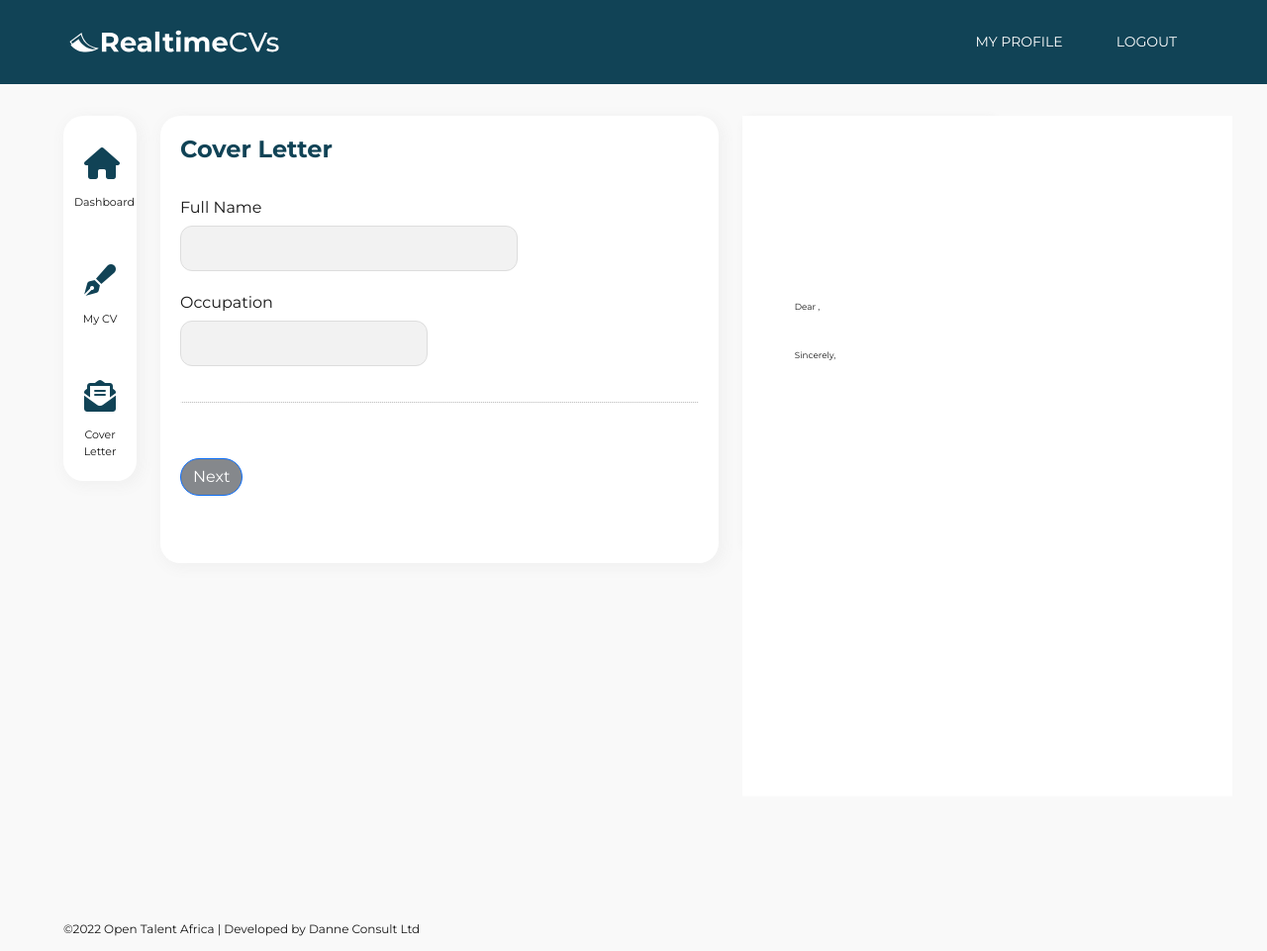
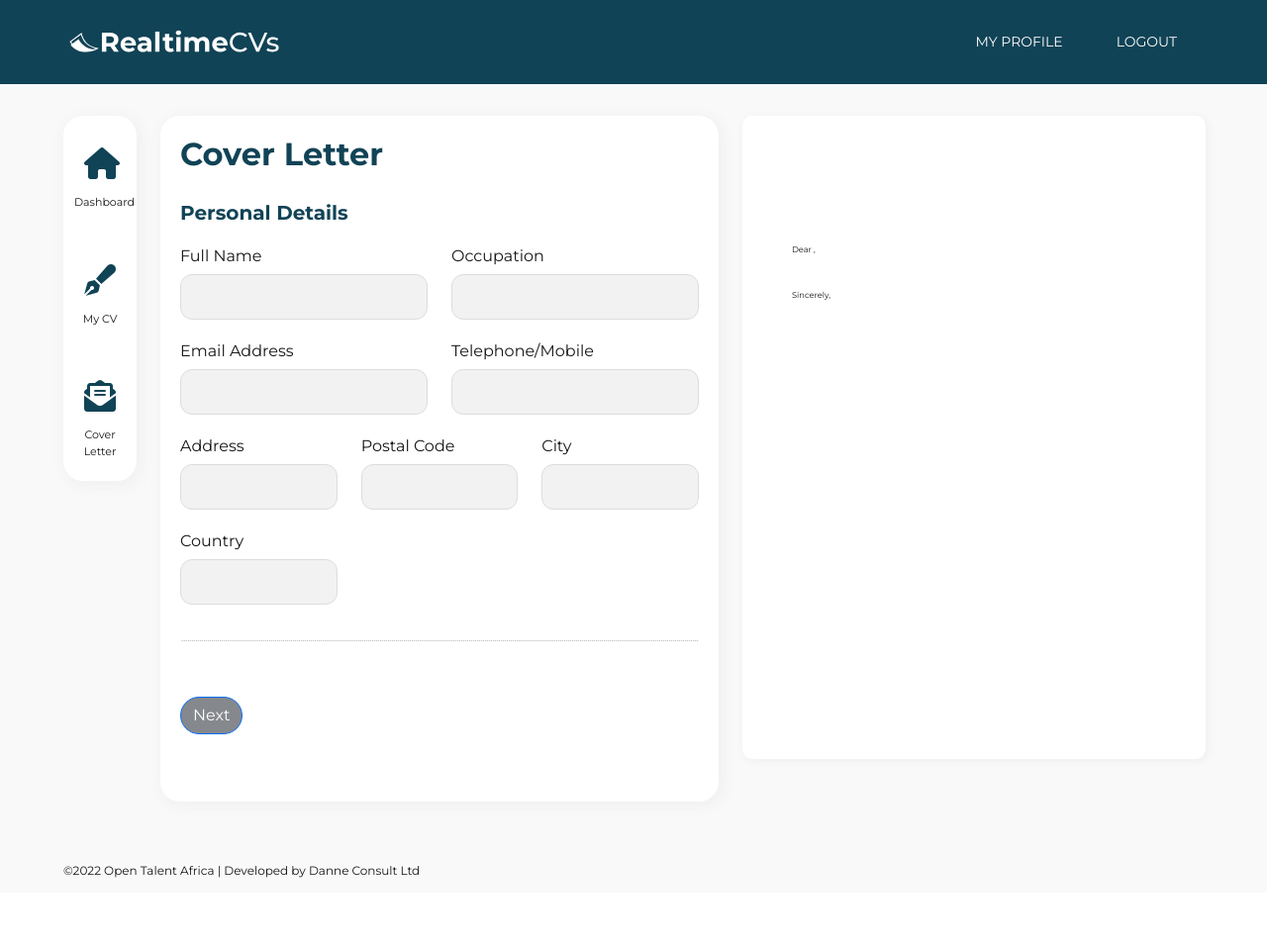
Before and after one commit to Danne-Consult/CV-Builder, a PHP site: page /coverletter.php in a window 1280 px wide. Shown: the whole page at 99% size. After the commit the page ends 887 px from the top, so only its background shows below. Run offline with PHP 8.4, Linux system fonts and the light colour scheme; some libraries are stand-ins or nearby versions.

Commit message:
Added new cover letter fields

```diff
--- a/assets/css/style.css
+++ b/assets/css/style.css
@@ -77,7 +77,7 @@
 h1 {font-size: 50px;}
 h2 {font-size: 36px;}
 h3 {font-size: 32px;}
-h4 {font-size: 24px;}
+h4 {font-size: 20px;}
 h5 {font-size: 18px;}
 h6 {font-size: 17px;}
 
@@ -302,10 +302,11 @@
 }
 
 .workbx .workarea{background-color:var(--white); border-radius:20px; box-shadow: #f1f1f1 3px 3px 13px 3px; width:100%; margin-bottom:3em; padding: 20px;}
-.scrollwork{overflow-x: hidden; max-height: 87vh; overflow-y: visible;}
+.scrollwork{}
 .scrollwork::-webkit-scrollbar { display: none;}
 
-.cvresized{position: relative;  background-color: var(--white);  border-radius: 20px;  box-shadow: #f1f1f1 3px 3px 13px 3px;  transform: scale(0.55);  transform-origin: 0 0;  height: 100vh; }
+.cvresized{ position: absolute; background-color: var(--white);  border-radius: 20px;  box-shadow: #f1f1f1 3px 3px 13px 3px;  transform: scale(0.52);  transform-origin: 0 0;  height: fit-content;  float: left;  overflow: scroll;}
+.cvresized::-webkit-scrollbar { display: none;}
 
 .collcont { display: none; }
 
@@ -346,7 +347,7 @@
   }
 
 
-.sectionholder .section h4{margin:1em 0;}
+.sectionholder .section h4{margin: 1em 0;}
 
 .paginationbx{float:left; width:100%; position:relative;}
 .paginationbx .nextprevbtn{ padding:10px 15px; background-color: #feed40; margin-right: 5px;}
--- a/assets/js/cover.js
+++ b/assets/js/cover.js
@@ -2,7 +2,9 @@
 const occupation = document.getElementById("occupation");
 const email = document.getElementById("email");
 const tel = document.getElementById("tel");
+const caddressbx = document.getElementById("caddressbx");
 const address = document.getElementById("address");
+const postalcode = document.getElementById("postalcode");
 const city = document.getElementById("city");
 const country = document.getElementById("country");
 const website = document.getElementById("website");
@@ -14,6 +16,9 @@
 const recipient = document.getElementById("recipient");
 const company = document.getElementById("company");
 const companyaddress = document.getElementById("companyaddress");
+const companycity = document.getElementById("companycity");
+const companycountry = document.getElementById("companycountry");
+
 const ref = document.getElementById("ref");
 const coverbody = document.getElementById("coverbody");
 
@@ -23,6 +28,7 @@
 const cemail = document.getElementById("cemail");
 const ctel = document.getElementById("ctel");
 const caddress = document.getElementById("caddress");
+const cpostalcode = document.getElementById("cpostalcode");
 const ccity = document.getElementById("ccity");
 const ccountry = document.getElementById("ccountry");
 
@@ -35,6 +41,9 @@
 const crecipient = document.getElementById("crecipient");
 const ccompany = document.getElementById("ccompany");
 const ccomaddress = document.getElementById("ccomaddress");
+const ccomcity = document.getElementById("ccomcity");
+const ccomountry = document.getElementById("ccomountry");
+
 const cref = document.getElementById("cref");
 const cbody = document.getElementById("cbody");
 
@@ -55,7 +64,8 @@
 
 email.addEventListener('keyup', function(){if(email.value==""){cemail.style.display="none";}else{cemail.style.display="block"; cemail.innerHTML = email.value}});
 tel.addEventListener('keyup', function(){if(tel.value==""){ctel.style.display="none";}else{ctel.style.display="block"; ctel.innerHTML=tel.value}});
-address.addEventListener('keyup', function(){if(address.value==""){caddress.style.display="none";}else{caddress.style.display="block"; caddress.innerHTML=address.value}});
+address.addEventListener('keyup', function(){if(address.value==""){caddressbx.style.display="none";}else{caddressbx.style.display="block"; caddress.innerHTML=address.value}});
+postalcode.addEventListener('keyup', function(){if(postalcode.value==""){cpostalcode.style.display="none";}else{cpostalcode.style.display="block"; cpostalcode.innerHTML="-"+postalcode.value}});
 city.addEventListener('keyup', function(){if(city.value==""){ccity.style.display="none";}else{ccity.style.display="block"; ccity.innerHTML=city.value}});
 country.addEventListener('keyup', function(){if(country.value==""){ccountry.style.display="none";}else{ccountry.style.display="block"; ccountry.innerHTML=country.value}});
 
@@ -67,9 +77,13 @@
 
 
 letterdate.addEventListener('change', function(){cdate.innerHTML = letterdate.value;});
-recipient.addEventListener('keyup', function(){crecipient.innerHTML = recipient.value;});
-company.addEventListener('keyup', function(){ccompany.innerHTML = company.value;});
-companyaddress.addEventListener('keyup', function(){ccomaddress.innerHTML = companyaddress.value;});
+recipient.addEventListener('keyup', function(){crecipient.innerHTML = recipient.value+"<br />";});
+company.addEventListener('keyup', function(){ccompany.innerHTML = company.value+"<br />";});
+companyaddress.addEventListener('keyup', function(){ccomaddress.innerHTML = companyaddress.value+"<br />";});
+companycity.addEventListener('keyup', function(){if(companycity.value==""){ccomcity.style.display="none";}else{ccomcity.style.display="block"; ccomcity.innerHTML = companycity.value+"<br />";}});
+companycountry.addEventListener('keyup', function(){if(companycountry.value==""){ccomountry.style.display="none";}else{ccomountry.style.display="block"; ccomountry.innerHTML = companycountry.value+"<br />";}});
+
+
 ref.addEventListener('keyup', function(){if(ref.value==""){cref.style.display="none"}else{ cref.style.display="block"; cref.innerHTML = "<h4><u>REF: "+ref.value+"</u></h4><br />";}});
 coverbody.addEventListener('keyup', function(){cbody.innerHTML = coverbody.value;});
 
--- a/coverletter.php
+++ b/coverletter.php
@@ -26,29 +26,20 @@
                 </div>
                 <div class="col-lg-6">
                     <div class="workarea scrollwork">
-                        <h4>Cover Letter</h4><br />
+                        <h3>Cover Letter</h3>
                         <form class="contactForm">
                         <div class="sectionholder">
                                 <div class="section secshow" id="section1">
+                                    <h4>Personal Details</h4>
                                     <div class="row">
-                                        <div class="col-lg-8">
+                                        <div class="col-lg-6">
                                             <label for="fname">Full Name</label><br />
                                             <input type="text" name="fname" id="fname" />
                                         </div>
-                                    </div>
-                                    <div class="row">
                                         <div class="col-lg-6">
                                             <label for="occupation">Occupation</label><br />
                                             <input type="text" name="occupation " id="occupation" />
                                         </div>
-                                    </div>
-                                    <hr /><br />
-
-                                    <button type="button" class="btn btn-primary next-prev" data-next-prev="section2">Next</button>
-                                </div>
-                                <div class="section" id="section2">
-                                    <h4>Personal Information</h4><br />
-                                    <div class="row">
                                         <div class="col-lg-6">
                                             <label for="email">Email Address</label><br />
                                             <input type="text" name="email" id="email" />
@@ -57,26 +48,29 @@
                                             <label for="email">Telephone/Mobile</label><br />
                                             <input type="tel" name="tel" id="tel" />
                                         </div>
-                                        <div class="col-lg-6">
+                                        <div class="col-lg-4">
                                             <label for="city">Address</label><br />
                                             <input type="text" name="address" id="address" />
                                         </div>
-                                        <div class="col-lg-6">
+                                        <div class="col-lg-4">
+                                            <label for="postalcode">Postal Code</label><br />
+                                            <input type="text" name="postalcode" id="postalcode" />
+                                        </div>
+                                        <div class="col-lg-4">
                                             <label for="city">City</label><br />
                                             <input type="text" name="city" id="city" />
                                         </div>
-                                        <div class="col-lg-6">
+                                        <div class="col-lg-4">
                                             <label for="city">Country</label><br />
                                             <input type="text" name="country" id="country" />
                                         </div>
 
                                     </div>
                                     <hr /><br />
-                                    <button type="button" class="btn btn-primary next-prev" data-next-prev="section1">Prev</button>
-                                    <button type="button" class="btn btn-primary next-prev" data-next-prev="section3">Next</button>
+                                    <button type="button" class="btn btn-primary next-prev" data-next-prev="section2">Next</button>
                                 </div>
-                                <div class="section" id="section3">
-                                    <h4>Links</h4><br />
+                                <div class="section" id="section2">
+                                    <h4>Links</h4>
 
                                     <div class="row">
                                         <div class="col-lg-6">
@@ -99,23 +93,18 @@
                                         </div>
                                     </div>
                                     <hr /><br />
-                                    <button type="button" class="btn btn-primary next-prev" data-next-prev="section2">Prev</button>
-                                    <button type="button" class="btn btn-primary next-prev" data-next-prev="section4">Next</button>
+                                    <button type="button" class="btn btn-primary next-prev" data-next-prev="section1">Prev</button>
+                                    <button type="button" class="btn btn-primary next-prev" data-next-prev="section3">Next</button>
                                 </div>
-                                <div class="section" id="section4">
-                                    <h4>Date</h4><br />
+                                <div class="section" id="section3">
+                                    <h4>Date</h4>
                                     <div class="row">
                                         <div class="col-lg-6">
                                             <label for="letterdate">Letter Date</label><br />
                                             <input type="date" name="letterdate" id="letterdate"  />
                                         </div>
                                     </div>
-                                    <hr /><br />
-                                    <button type="button" class="btn btn-primary next-prev" data-next-prev="section3">Prev</button>
-                                    <button type="button" class="btn btn-primary next-prev" data-next-prev="section5">Next</button>
-                                </div>
-                                <div class="section" id="section5">
-                                    <h4>Recipient Details</h4><br />
+                                    <h4>Recipient Details</h4>
                                     <div class="row">
                                         <div class="col-md-12">
                                             <label for="recipient">Name of recipient/department <i class="italic">*optional</i></label><br />
@@ -125,34 +114,41 @@
                                             <label for="company">Company Name <i class="italic">*optional</i></label><br />
                                             <input type="text" name="company" id="company" />
                                         </div>
-                                        <div class="col-md-12">
+                                        <div class="col-md-4">
                                             <label for="companyaddress">Address <i class="italic">*optional</i></label><br />
                                             <input type="text" name="companyaddress" id="companyaddress" />
                                         </div>
+                                        <div class="col-md-4">
+                                            <label for="companycity">City <i class="italic">*optional</i></label><br />
+                                            <input type="text" name="companycity" id="companycity" />
+                                        </div>
+                                        <div class="col-md-4">
+                                            <label for="companycountry">Country <i class="italic">*optional</i></label><br />
+                                            <input type="text" name="companycountry" id="companycountry" />
+                                        </div>
                                     </div>
                                     <hr /><br />
-                                    <button type="button" class="btn btn-primary next-prev" data-next-prev="section4">Prev</button>
-                                    <button type="button" class="btn btn-primary next-prev" data-next-prev="section6">Next</button>
+                                    <button type="button" class="btn btn-primary next-prev" data-next-prev="section2">Prev</button>
+                                    <button type="button" class="btn btn-primary next-prev" data-next-prev="section4">Next</button>
                                 </div>
-                                <div class="section" id="section6">
-                                    <h4>Letter Reference</h4><br />
+                                <div class="section" id="section4">
+                                    <h4>Letter Reference</h4>
                                     <div class="row">
                                         <div class="col-lg-12">
                                             <label for="ref"><i class="italic">*optional</i></label><br />
                                             <input type="text" name="ref" id="ref" />
                                         </div>
                                     </div>
-                                    <hr /><br />
                                     <div class="row">
                                         <div class="col-lg-12">
-                                            <h4>Body</h4><br />
+                                            <h4>Letter Body</h4>
                                             <textarea rowspan="3" class="editor" name="coverbody" id="coverbody" >
                                                 <p>Dear , </p><p><br></p><p></p><p>Sincerely,</p>
                                             </textarea>
                                         </div>
                                     </div>
                                     <br /><br />
-                                    <button type="button" class="btn btn-primary next-prev" data-next-prev="section5">Prev</button>
+                                    <button type="button" class="btn btn-primary next-prev" data-next-prev="section3">Prev</button>
                                     <input type="submit" name="submitcov" class="submit" value="Save" />
                                     <button type="button" class="rounded-white-btn small-btn" id="myBtn">View Cover Letter</button>
                                 </div>
--- a/cv.php
+++ b/cv.php
@@ -26,6 +26,7 @@
                 </div>
                 <div class="col-lg-6">
                    <div class="workarea">
+                    <h3>My CV</h3>
                    <form class="contactForm" action="#" method="POST">
                     <div class="sectionholder">
                         <div class="section secshow" id="section1">
--- a/manage/cover_views/default.php
+++ b/manage/cover_views/default.php
@@ -44,7 +44,7 @@
                 <div class="aligncenter fullwidth flexcenter" id="cpersonalinfo">
                     <div id="cemail" class="hidediv"></div>
                     <div id="ctel" class="hidediv"></div>
-                    <div id="caddress" class="hidediv"></div>
+                    <div id="caddressbx" class="hidediv"><span style="float:left" id="caddress"></span><span style="float:left" id="cpostalcode"></span></div>
                     <div id="ccity" class="hidediv"></div>
                     <div id="ccountry" class="hidediv"></div>
                 </div>
@@ -58,9 +58,11 @@
                 <div class="alignright fullwidth"><span id="cdate"></span></div>
                 <p>&nbsp;</p>
                 <p>
-                    <span id="crecipient"></span><br />
-                    <span id="ccompany"></span><br />
-                    <span id="ccomaddress"></span><br />
+                    <span id="crecipient"></span>
+                    <span id="ccompany"></span>
+                    <span id="ccomaddress"></span>
+                    <span id="ccomcity"></span>
+                    <span id="ccomountry"></span>
                 </p>
                 <p>&nbsp;</p>
                 <div id="cref" class="hidediv"></div>
```
Also changed, not shown: manage/cv-views/default.php (+1 -6 lines).
